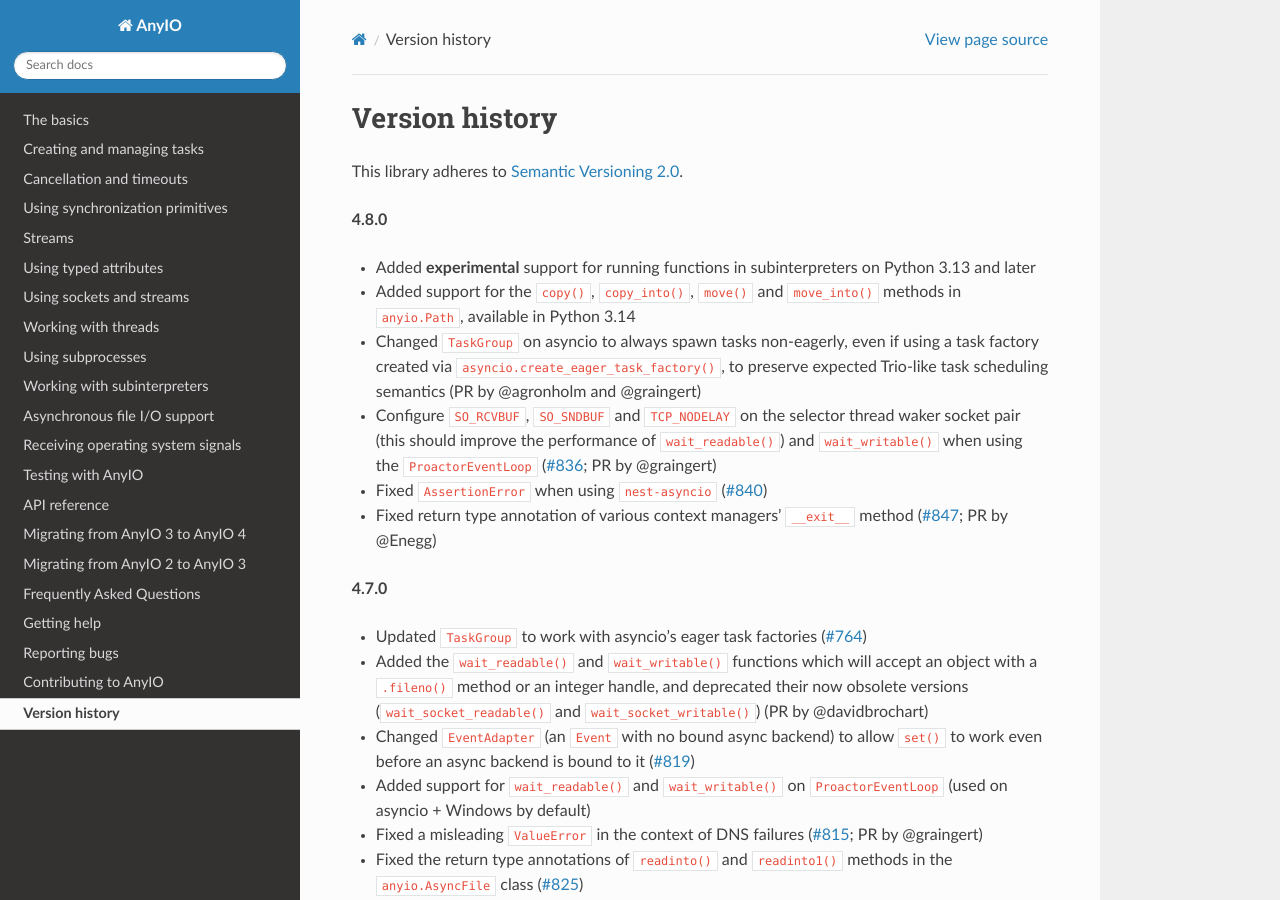
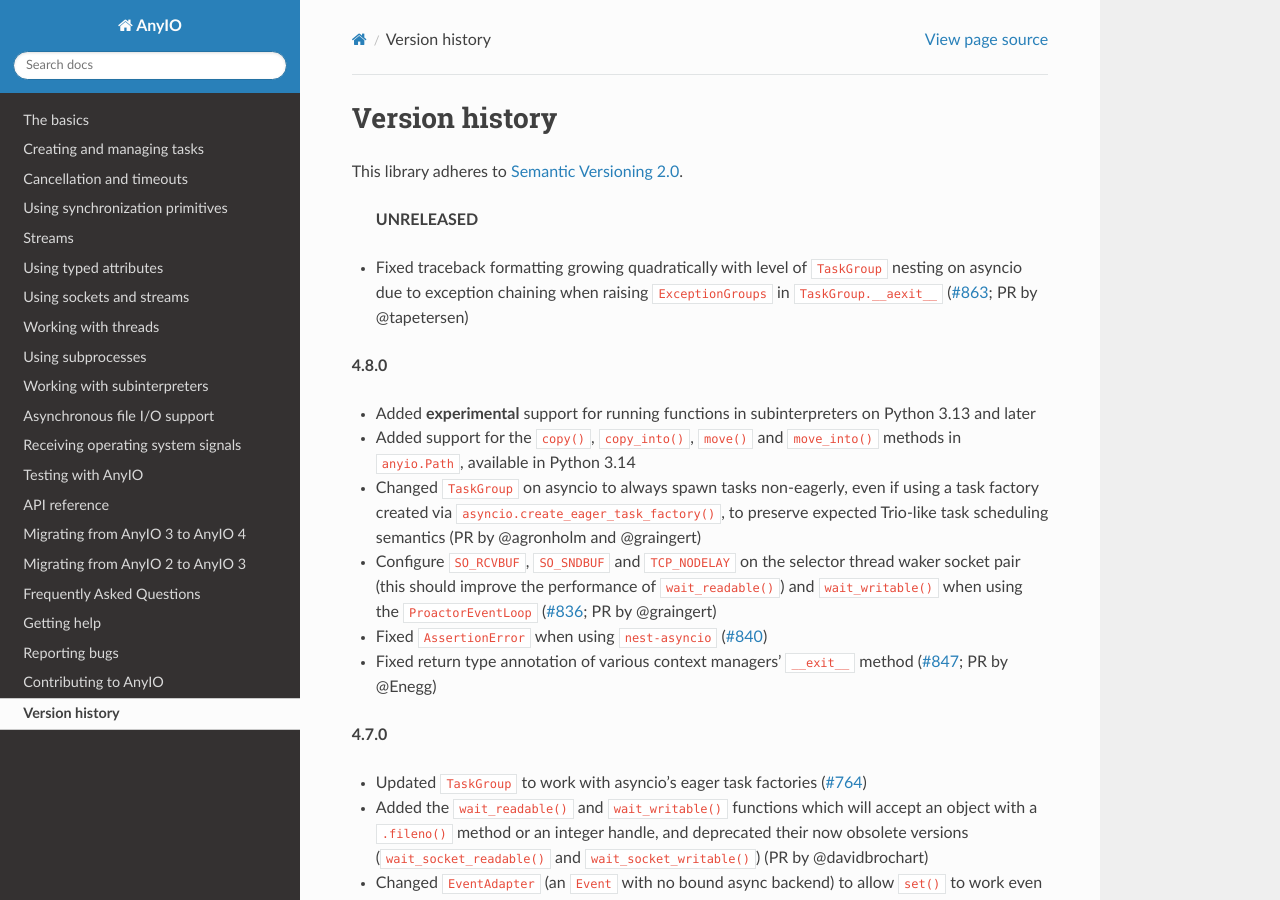
Before and after one commit to agronholm/anyio, a Sphinx documentation site: the page built from docs/versionhistory.rst, in a window 1280 px wide and 900 px high. Built offline with Sphinx 7.4.7 and the Read the Docs theme 3.1.0, drawn with Linux system fonts in a browser that asks for light colours; the version number could not be read and is left out.

Commit message:
Add changelog entry

```diff
--- a/docs/versionhistory.rst
+++ b/docs/versionhistory.rst
@@ -2,6 +2,12 @@
 ===============
 
 This library adheres to `Semantic Versioning 2.0 <http://semver.org/>`_.
+
+ **UNRELEASED**
+- Fixed traceback formatting growing quadratically with level of ``TaskGroup``
+  nesting on asyncio due to exception chaining when raising ``ExceptionGroups``
+  in ``TaskGroup.__aexit__``
+  (`#863 <https://github.com/agronholm/anyio/issues/863>`_; PR by @tapetersen)
 
 **4.8.0**
 
```
